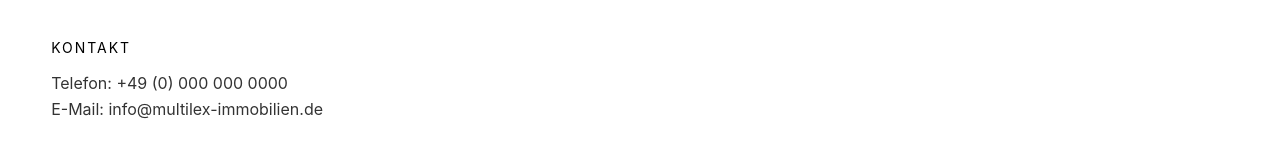
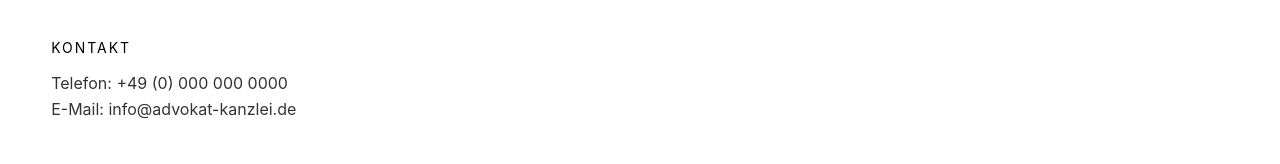
Before and after one commit to x45vxc25rb-ux/multilex-immo5, a Next.js app: page /impressum in a window 1280 px wide. Shown: the part 484-648 px from the top of the page. Built offline with nearby package versions, Linux system fonts and the light colour scheme.

Commit message:
Update contact email

```diff
--- a/data/companyInfo.ts
+++ b/data/companyInfo.ts
@@ -32,7 +32,7 @@ export const companyInfo: CompanyInfo = {
   phoneDisplay: "+49 (0) 000 000 0000",
 
   // E-Mail: замените значение ниже на реальный адрес компании.
-  email: "info@multilex-immobilien.de",
+  email: "info@advokat-kanzlei.de",
 
   address: {
     street: "[Straße und Hausnummer einfügen]",
```
